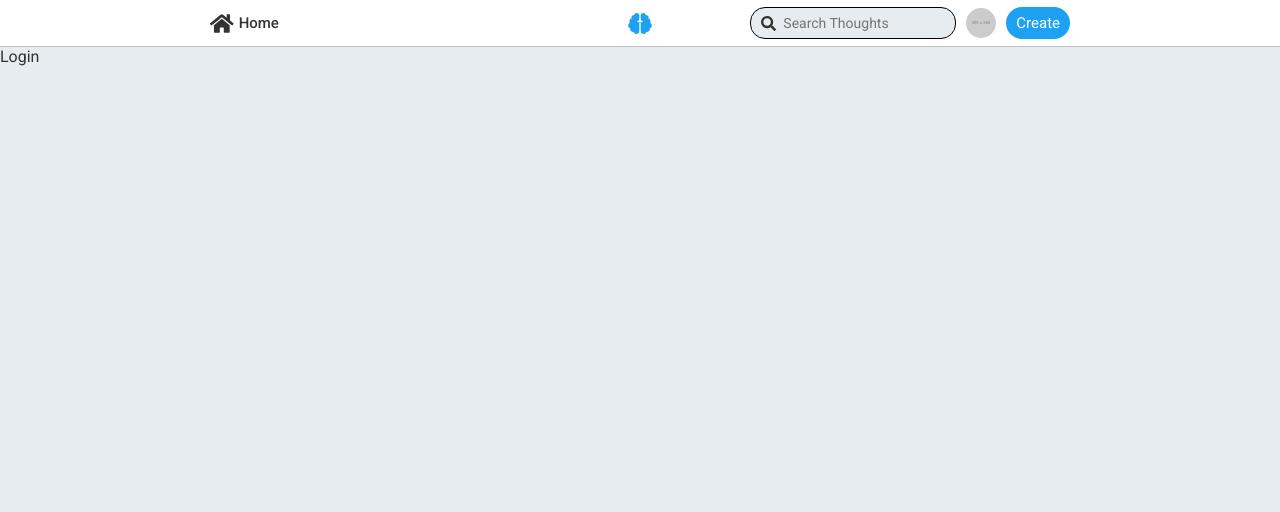
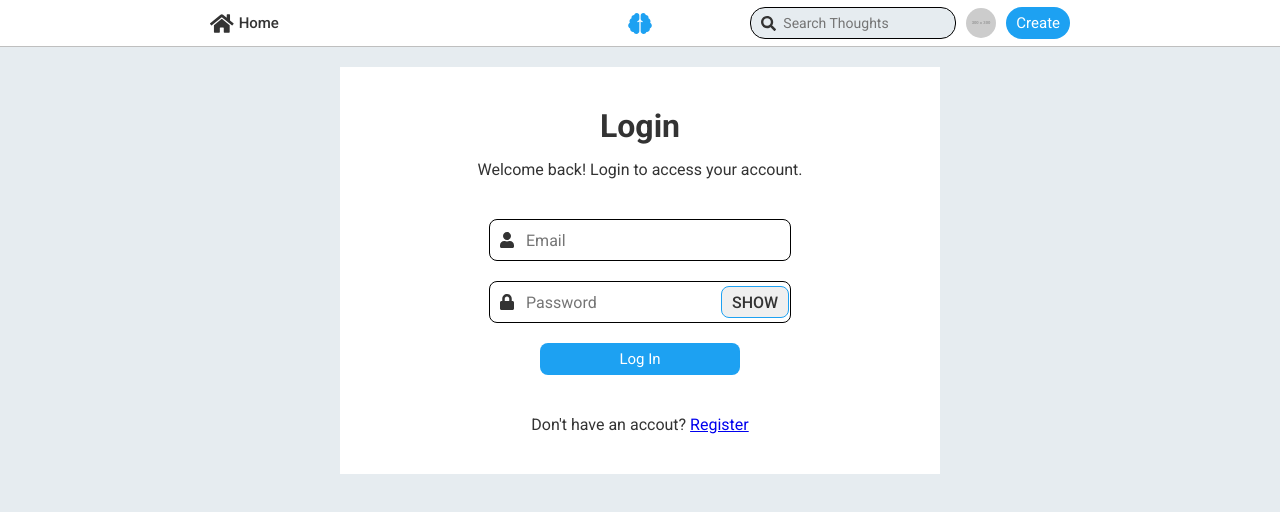
Before and after one commit to robbdimitrov/thoughts, a Vue app in the folder src/frontend/: page /login in a window 1280 px wide. Shown: the top 512 px of the page. Built offline with nearby package versions, Linux system fonts and the light colour scheme.

Commit message:
Implemented interface for LoginView

```diff
--- a/src/frontend/src/components/SearchBar.vue
+++ b/src/frontend/src/components/SearchBar.vue
@@ -31,7 +31,6 @@ export default {
 }
 
 .search-input {
-  border: none;
   font-weight: $font-weight-regular;
   font-size: rem(14);
   background: $background-color;
--- a/src/frontend/src/components/ThoughtBox.vue
+++ b/src/frontend/src/components/ThoughtBox.vue
@@ -49,7 +49,7 @@ form {
   width: 100%;
   height: 100%;
   padding: 6px;
-  border-radius: 8px;
+  border-radius: $border-radius-sm;
   border: 1px solid black;
   resize: none;
   height: 80px;
--- a/src/frontend/src/components/UserHeader.vue
+++ b/src/frontend/src/components/UserHeader.vue
@@ -52,8 +52,8 @@ $avatar-width-small: 80px;
   margin-top: -$avatar-width * 0.6;
   margin-left: $spacing-sm;
   border: 4px solid white;
-  width: $avatar-width;
-  height: $avatar-width;
+  width: $avatar-width-md;
+  height: $avatar-width-md;
 }
 
 .texts {
--- a/src/frontend/src/styles/_components.scss
+++ b/src/frontend/src/styles/_components.scss
@@ -5,8 +5,8 @@
 // Common
 
 .avatar {
-  width: $avatar-width;
-  height: $avatar-width;
+  width: $avatar-width-md;
+  height: $avatar-width-md;
   border-radius: 50%;
 }
 
@@ -28,11 +28,11 @@ $button-background-color: $active-color;
 .button {
   background: $button-background-color;
   text-decoration: none;
-  height: 32px;
+  height: $button-height;
   padding: 0 10px;
   font-size: rem(15);
   color: white;
-  border-radius: 16px;
+  border-radius: $button-height / 2;
   &:not(:disabled) {
     &:hover, &:focus {
       background: darken($button-background-color,8%);
@@ -47,9 +47,9 @@ $button-background-color: $active-color;
 .outline-button {
   border-style: solid;
   border-width: 1px;
-  height: 32px;
+  height: $button-height;
   padding: 0 $padding;
-  border-radius: 16px;
+  border-radius: $button-height / 2;
   border-color: $button-background-color;
   font-weight: $font-weight-semibold;
   text-decoration: none;
@@ -112,3 +112,58 @@ $button-background-color: $active-color;
   font-size: rem(14);
   margin-top: rem(4);
 }
+
+// Form
+
+.fieldset {
+  margin-bottom: $spacing-md;
+  border: 1px solid black;
+  height: $input-height;
+  max-width: $max-input-width;
+  border-radius: $border-radius-sm;
+  width: 90%;
+  display: flex;
+  align-items: center;
+  justify-content: space-between;
+  margin-left: auto;
+  margin-right: auto;
+
+  button {
+    margin-right: $padding / 2;
+    border-radius: $border-radius-sm;
+  }
+
+  .form-input {
+    flex-grow: 1;
+    margin-left: $padding;
+    margin-right: $padding;
+  }
+
+  .input-icon {
+    margin-left: $padding;
+  }
+}
+
+.reference-label::after {
+  content: " ";
+}
+
+.reference, .form-title, .form-message {
+  text-align: center;
+}
+
+.form-title {
+  margin-bottom: $spacing-sm;
+}
+
+.form-button {
+  min-width: 200px;
+  border-radius: $border-radius-sm;
+  display: block;
+  margin-left: auto;
+  margin-right: auto;
+}
+
+.form-message, form {
+  margin-bottom: $spacing-lg;
+}
--- a/src/frontend/src/styles/_reset.scss
+++ b/src/frontend/src/styles/_reset.scss
@@ -1,10 +1,11 @@
-body, h1, h2, h3, h4, h5, h6, p, fieldset, button {
-  margin:0;
-  padding:0;
+body, h1, h2, h3, h4, h5,
+h6, p, fieldset, button {
+  margin: 0;
+  padding: 0;
 }
 
-button {
-  border: 0;
+button, input {
+  border: none;
 }
 
 textarea, input:not([type='checkbox']),
--- a/src/frontend/src/styles/_variables.scss
+++ b/src/frontend/src/styles/_variables.scss
@@ -1,21 +1,32 @@
-// Components
+// Spacing
 $padding: 10px;
 $spacing-sm: $padding * 1.5;
 $spacing-md: $padding * 2;
+$spacing-lg: $padding * 4;
 
+// Avatar
 $avatar-width-xs: 32px;
 $avatar-width-sm: 48px;
-$avatar-width: 64px;
+$avatar-width-md: 64px;
 
+// Cover
 $cover-height: 80px;
 
+// Border
+$border-radius-sm: 8px;
+$border-radius-md: 16px;
+
+// Content
 $content-main-width: 600px;
 $content-primary-width: 512px;
 $content-secondary-width: 280px;
-
 $max-component-width: 860px;
 
+// Components
 $bar-height: 46px;
+$input-height: 40px;
+$max-input-width: 300px;
+$button-height: 32px;
 
 // Screen media query breaks
 $break-sm: 512px;
--- a/src/frontend/src/views/LoginView.vue
+++ b/src/frontend/src/views/LoginView.vue
@@ -1,6 +1,43 @@
 <template>
   <div class="container">
-    Login
+    <div class="content main-content">
+      <h1 class="form-title">Login</h1>
+      <p class="form-message">Welcome back! Login to access your account.</p>
+
+      <form>
+        <div class="fieldset">
+          <i class="fas input-icon fa-user"></i>
+
+          <input type="email" class="form-input"
+            id="email" placeholder="Email"
+            pattern="[^@]+@[^@]+\.[^@]+" required>
+        </div>
+
+        <div class="fieldset">
+          <i class="fas input-icon fa-lock"></i>
+
+          <input type="password" class="form-input"
+            id="password" placeholder="Password"
+            minlength="4" maxlength="30" required>
+
+          <button type="button" class="outline-button">
+            SHOW
+          </button>
+        </div>
+
+        <button type="submit"
+          class="button form-button">
+          Log In
+        </button>
+      </form>
+
+      <div class="reference">
+        <span class="reference-label">Don't have an accout?</span>
+        <router-link to="/signup" class="reference-button">
+          <span>Register</span>
+        </router-link>
+      </div>
+    </div>
   </div>
 </template>
 
@@ -11,5 +48,16 @@ export default {
 </script>
 
 <style lang="scss" scoped>
+@import "../styles/variables";
+@import "../styles/fonts";
+@import "../styles/helpers";
+@import "../styles/colors";
 
+.content {
+  background: white;
+  margin-top: $spacing-md;
+  margin-bottom: $spacing-md;
+  padding: $spacing-lg;
+  box-sizing: border-box;
+}
 </style>
--- a/src/frontend/src/views/UserView.vue
+++ b/src/frontend/src/views/UserView.vue
@@ -1,7 +1,6 @@
 <template>
   <div class="container">
     <user-header />
-
     <control-bar />
 
     <div class="content main-content">
```
